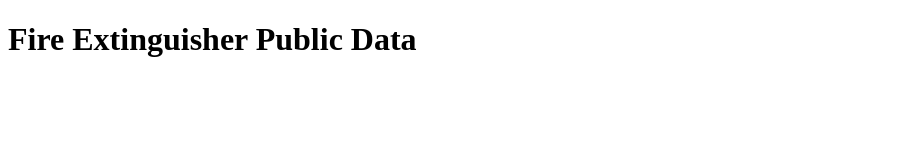
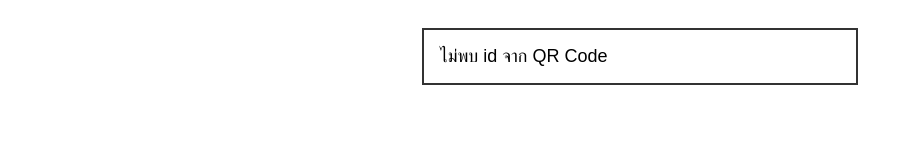
Before and after one commit to chatchawankew-hub/fire-extinguisher, a plain HTML site: page index.html in a window 1280 px wide. Shown: the whole page, without its empty margins (0-913 px from the left). Drawn offline with Linux system fonts and the light colour scheme.

Commit message:
Update index.html

```diff
--- a/index.html
+++ b/index.html
@@ -1,10 +1,45 @@
 <!DOCTYPE html>
-<html>
+<html lang="th">
 <head>
-  <meta charset="utf-8">
-  <title>Fire Extinguisher</title>
+  <meta charset="UTF-8">
+  <title>ทะเบียนถังดับเพลิง</title>
+
+  <meta name="viewport" content="width=device-width, initial-scale=1.0">
+
+  <style>
+    body {
+      font-family: Arial, sans-serif;
+      padding: 20px;
+    }
+    .box {
+      border: 2px solid #333;
+      padding: 16px;
+      max-width: 400px;
+      margin: auto;
+      font-size: 18px;
+    }
+  </style>
 </head>
 <body>
-  <h1>Fire Extinguisher Public Data</h1>
+
+  <div class="box" id="output">
+    กำลังโหลด...
+  </div>
+
+  <script>
+    // ============================
+    // ดึงค่า id จาก URL
+    // ============================
+    const params = new URLSearchParams(window.location.search);
+    const id = params.get("id");
+    const output = document.getElementById("output");
+
+    if (id) {
+      output.textContent = "ID ที่ได้รับ: " + id;
+    } else {
+      output.textContent = "ไม่พบ id จาก QR Code";
+    }
+  </script>
+
 </body>
 </html>
```
